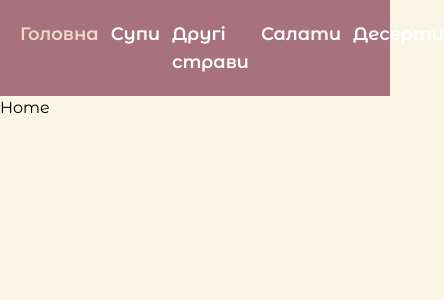
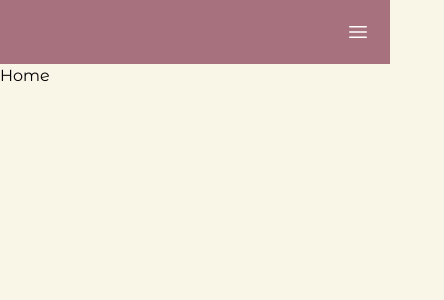
Before and after one commit to pavel-surzhenko/my-recipes, a React (Vite) app: page / in a window 390 px wide. Shown: the top 300 px of the page, 444 px wide, since content can reach past the window. Built offline with nearby package versions, Linux system fonts and the light colour scheme.

Commit message:
add mobile burger

```diff
--- /dev/null
+++ b/src/assets/CloseIcon.tsx
@@ -0,0 +1,18 @@
+export const CloseIcon = () => {
+    return (
+        <svg
+            xmlns='http://www.w3.org/2000/svg'
+            fill='none'
+            viewBox='0 0 24 24'
+            strokeWidth={1.5}
+            stroke='currentColor'
+            className='w-6 h-6'
+        >
+            <path
+                strokeLinecap='round'
+                strokeLinejoin='round'
+                d='M6 18L18 6M6 6l12 12'
+            />
+        </svg>
+    );
+};
--- /dev/null
+++ b/src/assets/MenuIcon.tsx
@@ -0,0 +1,18 @@
+export const MenuIcon = () => {
+    return (
+        <svg
+            xmlns='http://www.w3.org/2000/svg'
+            fill='none'
+            viewBox='0 0 24 24'
+            strokeWidth={1.5}
+            stroke='currentColor'
+            className='w-6 h-6'
+        >
+            <path
+                strokeLinecap='round'
+                strokeLinejoin='round'
+                d='M3.75 6.75h16.5M3.75 12h16.5m-16.5 5.25h16.5'
+            />
+        </svg>
+    );
+};
--- /dev/null
+++ b/src/assets/index.ts
@@ -0,0 +1,2 @@
+export { CloseIcon } from './CloseIcon';
+export { MenuIcon } from './MenuIcon';
--- a/src/components/Header.tsx
+++ b/src/components/Header.tsx
@@ -1,7 +1,17 @@
 import { NavLink } from 'react-router-dom';
 import Container from './Container';
+import { CloseIcon, MenuIcon } from '../assets';
+import { useState } from 'react';
 
 const Header = () => {
+    const [isMenuOpen, setIsMenuOpen] = useState<boolean>(false);
+
+    if (isMenuOpen) {
+        document.body.style.overflow = 'hidden';
+    } else {
+        document.body.style.overflow = '';
+    }
+
     return (
         <section className='bg-primary py-5 text-lg text-white'>
             <Container>
@@ -12,14 +22,30 @@ const Header = () => {
                             alt=''
                         />
                     </div>
-                    <div className='flex space-x-3 font-semibold'>
+                    <nav className='hidden md:flex space-x-3 font-semibold'>
                         <NavLink to={'/'}>Головна</NavLink>
                         <NavLink to={'/soups'}>Супи</NavLink>
                         <NavLink to={'/main'}>Другі страви</NavLink>
                         <NavLink to={'/salads'}>Салати</NavLink>
                         <NavLink to={'/desserts'}>Десерти</NavLink>
+                    </nav>
+                    <div className='block md:hidden'>
+                        <div onClick={() => setIsMenuOpen(!isMenuOpen)}>
+                            {isMenuOpen ? <CloseIcon /> : <MenuIcon />}
+                        </div>
                     </div>
                 </div>
+                {isMenuOpen && (
+                    <div className='bg-primary h-screen w-screen'>
+                        <nav className='flex flex-col space-y-3 font-semibold ml-5 text-2xl'>
+                            <NavLink to={'/'}>Головна</NavLink>
+                            <NavLink to={'/soups'}>Супи</NavLink>
+                            <NavLink to={'/main'}>Другі страви</NavLink>
+                            <NavLink to={'/salads'}>Салати</NavLink>
+                            <NavLink to={'/desserts'}>Десерти</NavLink>
+                        </nav>
+                    </div>
+                )}
             </Container>
         </section>
     );
```
Also changed, not shown: .eslintrc.cjs.
